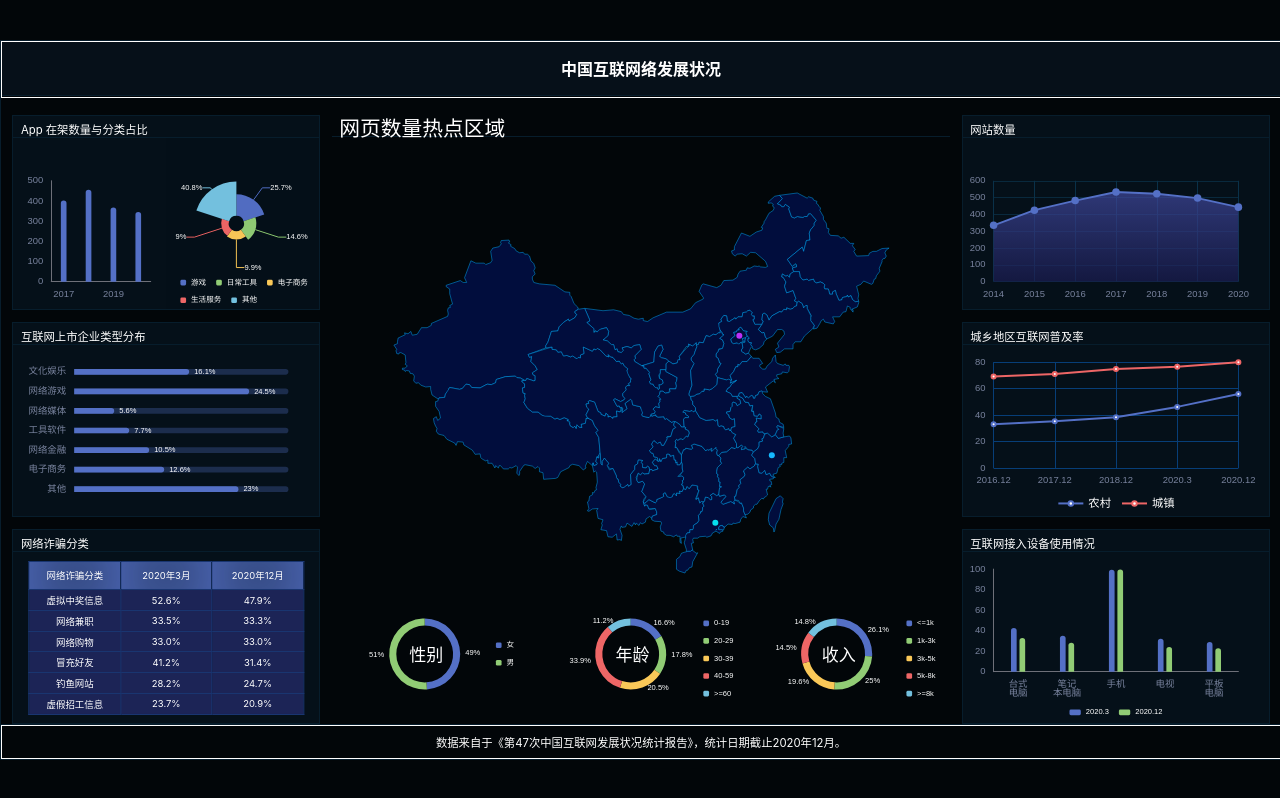
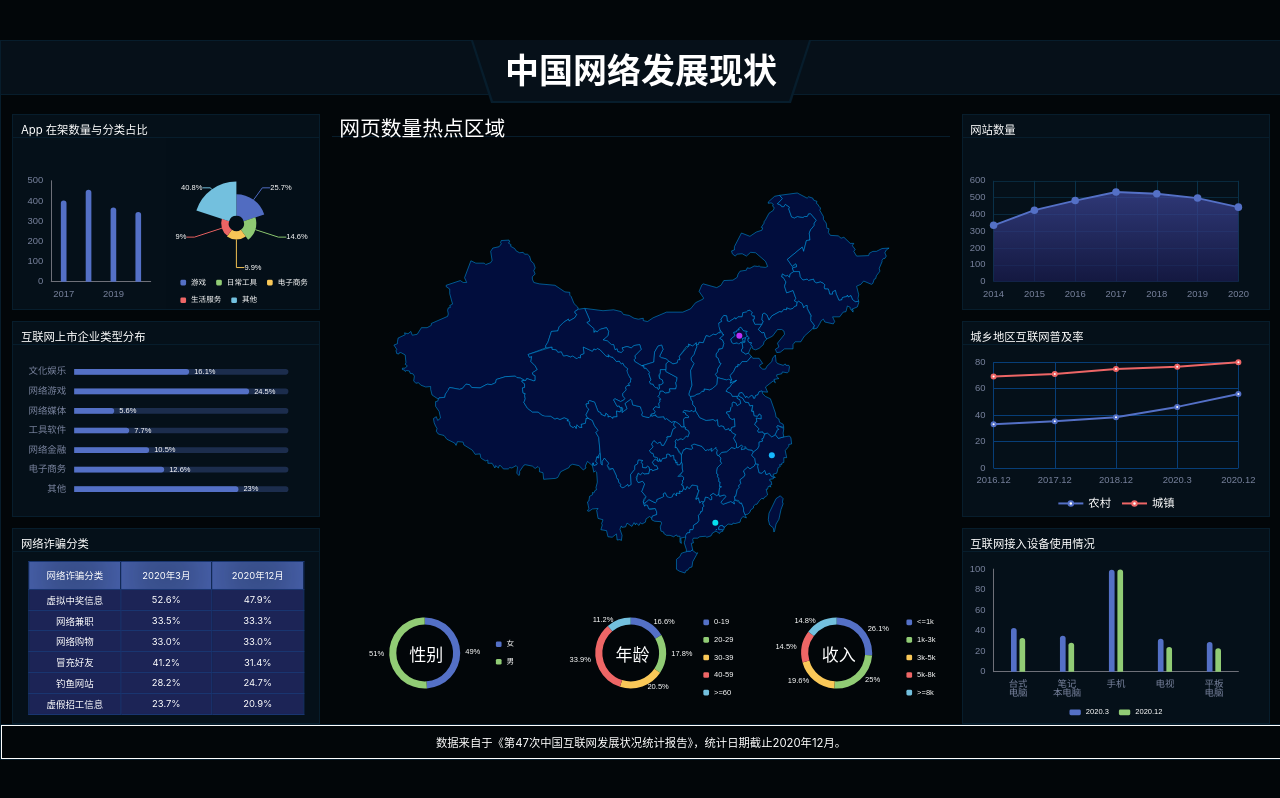
Before and after one commit to ml1234256/big-screen-demo-1, a React (Create React App) app: page /#/ in a window 1280 px wide. Built offline with nearby package versions, Linux system fonts and the light colour scheme.

Commit message:
header style

```diff
--- /dev/null
+++ b/src/components/test.tsx
@@ -0,0 +1,29 @@
+import styled from 'styled-components';
+
+const DivInner = styled.div`
+    border-top: 9vh solid #071d2c;
+    border-left: 2vw solid transparent;
+    border-right: 2vw solid transparent;
+    height: 0;
+    width: 25vw;
+    position: relative;
+    display: flex;
+    justify-content: center;
+    >span {
+        display: block;
+        border-top: 9vh solid #061019;
+        border-left: 2vw solid transparent;
+        border-right: 2vw solid transparent;
+        height: 0;
+        width: 24.9vw;
+        position: absolute;
+        top: -9.8vh;
+    }
+`
+
+
+export const Test = () => {
+    return (
+            <div className="bg"><span></span></div>
+    )
+}
--- a/src/pages/Home.tsx
+++ b/src/pages/Home.tsx
@@ -8,12 +8,19 @@ import { Chart5 } from '../components/chart-5';
 import { Chart6 } from '../components/chart-6';
 import { Chart7 } from '../components/chart-7';
 import { Chart8 } from '../components/chart-8';
+import { Test } from "../components/test";
 
 export const Home = () => {
 
     return (
         <div className="home">
-            <header><h1>中国互联网络发展状况</h1></header>
+            <header>
+                <div className="hd">
+                    <div className="bg"><span></span></div>
+                    <h1>中国网络发展现状</h1>
+                </div>
+
+            </header>
             <main>
                 <section className="section-1">
                     <div className="chart chart-11">
--- a/src/pages/home.scss
+++ b/src/pages/home.scss
@@ -12,10 +12,48 @@ header {
   line-height: px2rem(58);
   text-align: center;
   background-color: rgba(#061019, 1);
-  h1 {
-    font-weight: bold;
-    color: #fff;
-    border: 1px solid #fff;
+  display: flex;
+  justify-content: center;
+  .hd {
+    position: absolute;
+    //border: 1px solid #fff;
+    display: flex;
+    align-items: center;
+    h1 {
+      position: absolute;
+      top: 0;
+      left: px2rem(36);
+      //transform: translateX(50%);
+      font-weight: bold;
+      color: #fff;
+      //border-bottom: 1px solid #fff;
+      height: px2rem(64);
+      font-size: px2rem(36);
+      display: flex;
+      justify-content: center;
+      align-items: center;
+      z-index: 10;
+    }
+    .bg {
+      border-top: px2rem(66) solid #071d2c;
+      border-left: px2rem(22) solid transparent;
+      border-right: px2rem(22) solid transparent;
+      height: 0;
+      width: px2rem(360);
+      position: relative;
+      display: flex;
+      justify-content: center;
+      > span {
+        display: block;
+        border-top: px2rem(65) solid #061019;
+        border-left: px2rem(22) solid transparent;
+        border-right: px2rem(22) solid transparent;
+        height: 0;
+        width: px2rem(356);
+        position: absolute;
+        top: -(px2rem(67));
+      }
+    }
   }
 }
 footer {
--- a/src/shared/index.scss
+++ b/src/shared/index.scss
@@ -40,6 +40,7 @@ body {
 .App {
   display: flex;
   flex: 1;
+  height: 100%;
   // border: 1px solid red;
 }
 
```
